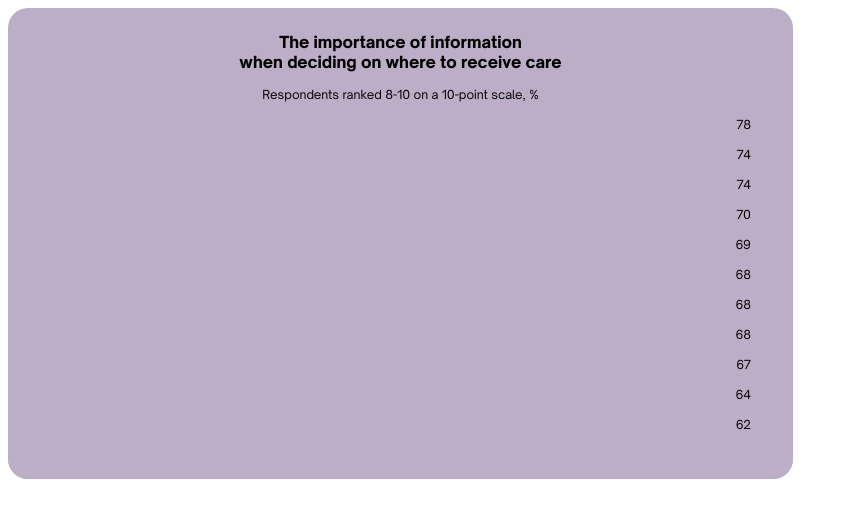
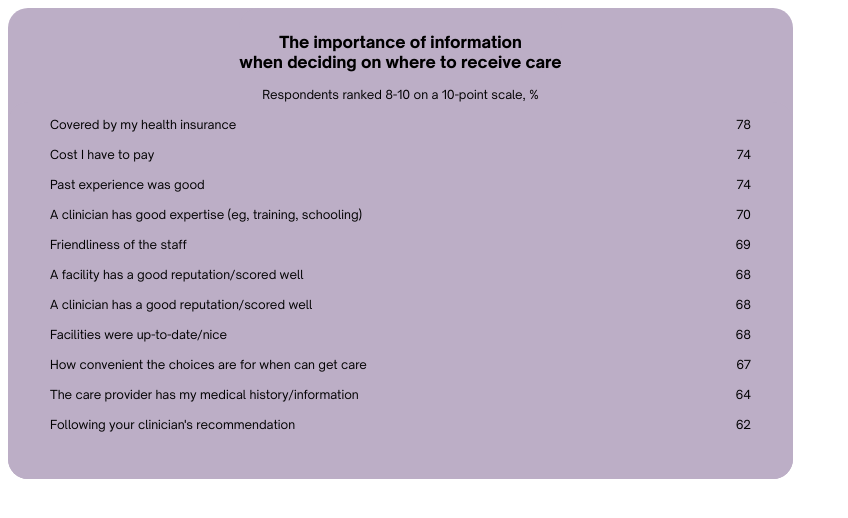
Before and after one commit to teamsindano/sindano, a React (Create React App) app: page / in a window 1280 px wide. Shown: the top 518 px of the page, without its empty margins (0-848 px from the left). Built offline with nearby package versions, Linux system fonts and the light colour scheme.

Commit message:
Fix: named something wrong

```diff
--- a/src/Components/Chart.js
+++ b/src/Components/Chart.js
@@ -108,7 +108,7 @@ const Chart = () => {
         <List>
           {chartData.map((data, index) => (
             <Item>
-                <Text key={index} className="chart__fact">{DataTransfer.content}</Text>
+                <Text key={index} className="chart__fact">{data.content}</Text>
                 <Bar />
                 <Text key={index + ".2"} className="chart__number">{data.number}</Text>
             </Item>
```
